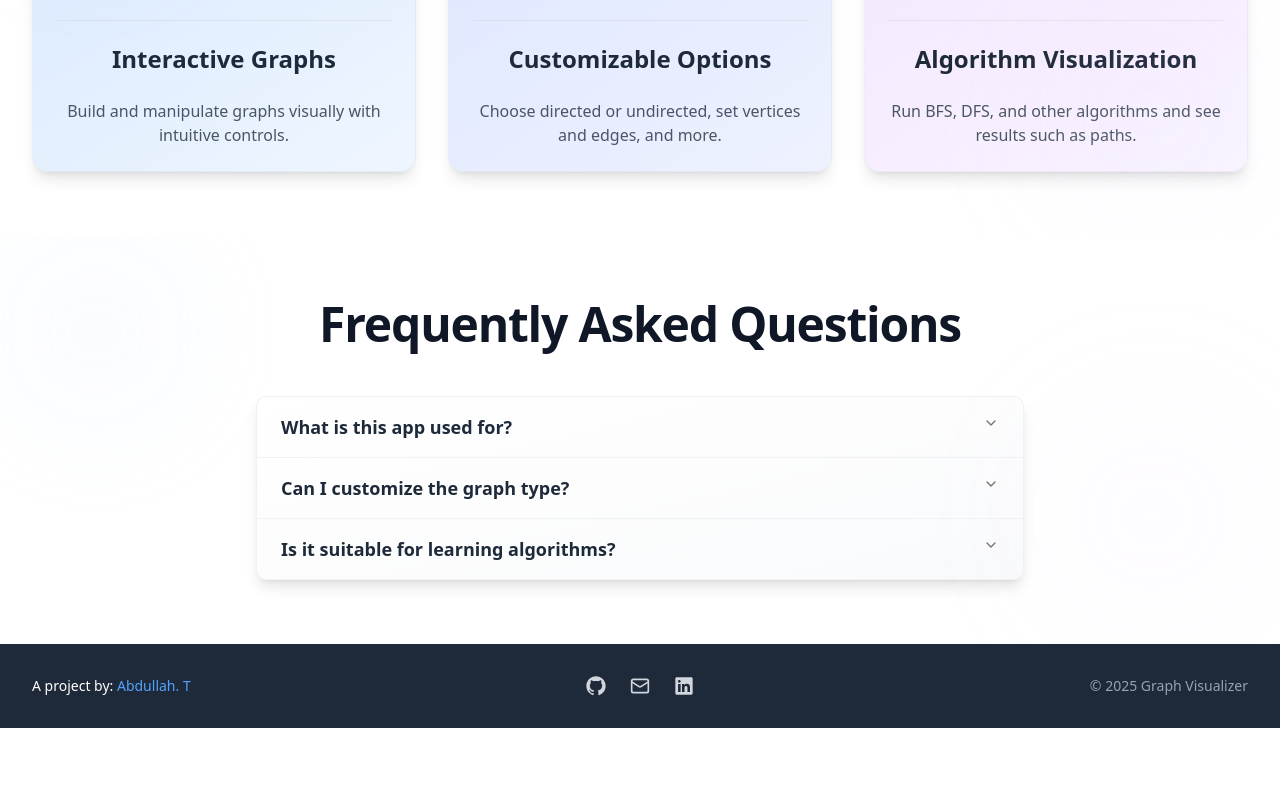
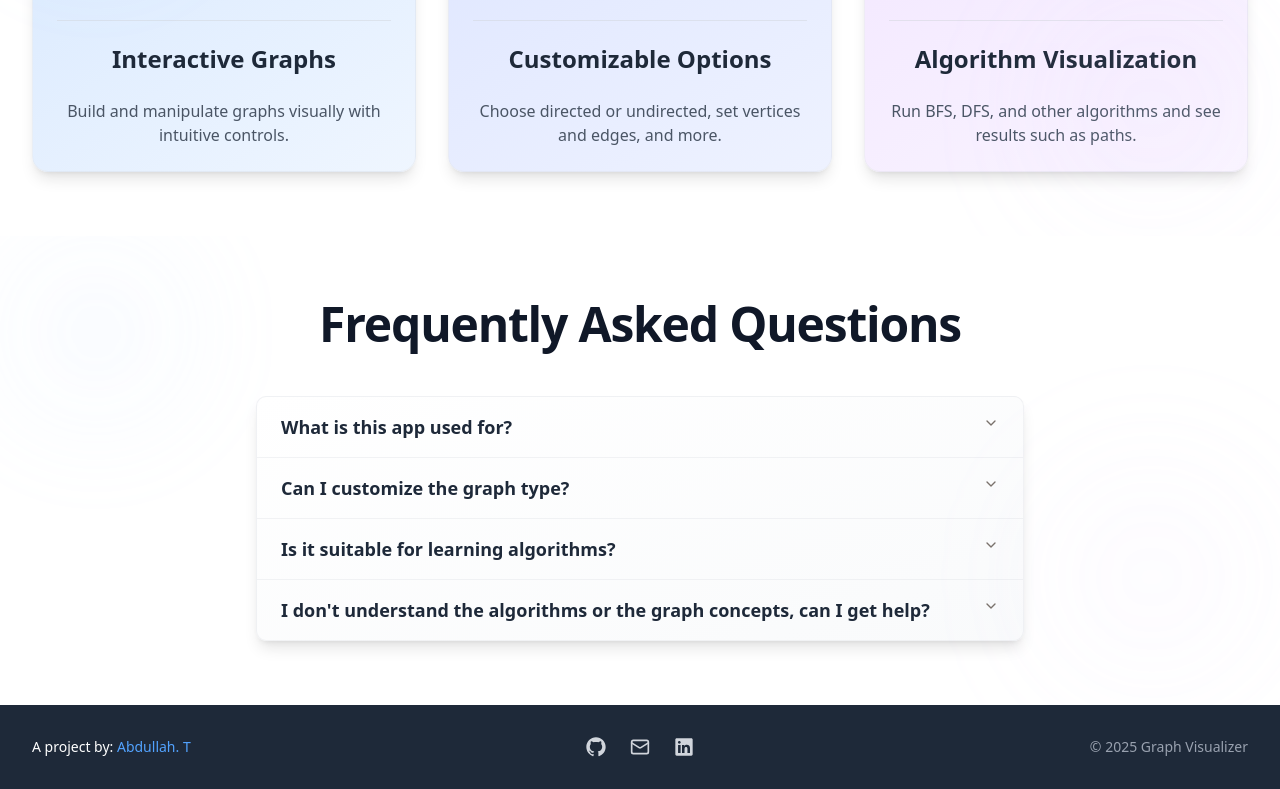
Before and after one commit to Abdullahprogramme/Graph-Visualizer, a Next.js app: page / in a window 1280 px wide. Shown: the part 1107-1896 px from the top of the page. Before the commit the page ends 1835 px from the top, so only its background shows below. Built offline with nearby package versions, Linux system fonts and the light colour scheme.

Commit message:
Update FAQ.tsx

```diff
--- a/src/components/landing/FAQ.tsx
+++ b/src/components/landing/FAQ.tsx
@@ -2,6 +2,7 @@
 
 import { Accordion, AccordionContent, AccordionItem, AccordionTrigger } from "@/components/ui/accordion";
 import { motion } from "framer-motion";
+import Link from "next/link";
 
 export default function FAQ() {
   const faqs = [
@@ -16,6 +17,15 @@ export default function FAQ() {
     {
       question: "Is it suitable for learning algorithms?",
       answer: "Absolutely. You can run BFS, DFS, and see them colour coded to understand how they work on graphs.",
+    },
+    {
+      question: "I don't understand the algorithms or the graph concepts, can I get help?",
+      answer: (
+        <>
+          Yes, you can refer to the documentation available at this link:{" "}
+          <Link href="/details" className="text-blue-400 hover:text-blue-300 transition-colors font-medium underline decoration-transparent hover:decoration-current">Graph Theory Guide</Link>
+        </>
+      ),
     },
   ];
 
```
